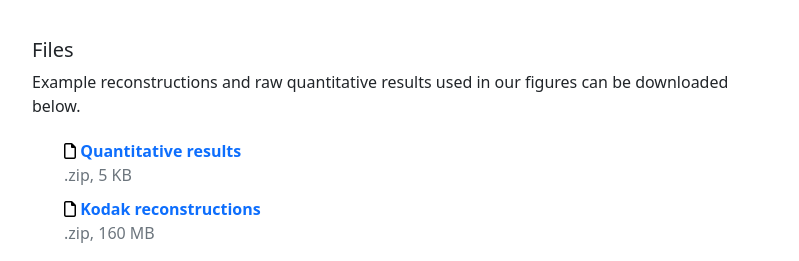
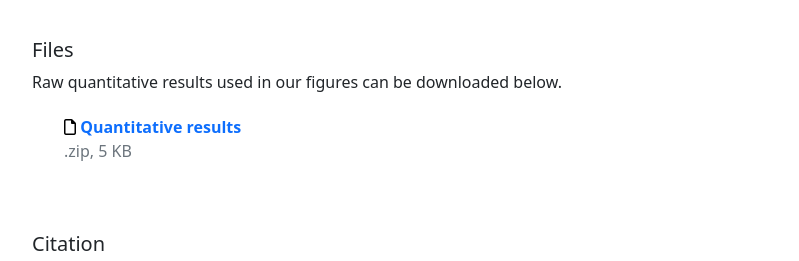
Before and after one commit to c3-neural-compression/c3-neural-compression.github.io, a plain HTML site: page index.html in a window 1280 px wide. Shown: the part 3754-4015 px from the top of the page, without its empty margins (240-1039 px from the left). Drawn offline with nearby package versions, Linux system fonts and the light colour scheme.

Commit message:
Remove Kodak reconstructions for now

```diff
--- a/index.html
+++ b/index.html
@@ -199,15 +199,11 @@
         <div class="col-8 mx-auto">
           <div class="col">
             <h5 id="files">Files</h5>
-            <p class="text-justify">Example reconstructions and raw quantitative results used in our figures can be downloaded below.</p>
+            <p class="text-justify">Raw quantitative results used in our figures can be downloaded below.</p>
             <ul>
               <li>
                 <a href="files/raw_numbers.zip"><i class="fa-regular fa-file"></i> <b>Quantitative results</b></a><br>
                 <span class="text-secondary">.zip, 5 KB</span>
-              </li>
-              <li>
-                <a href=""><i class="fa-regular fa-file"></i> <b>Kodak reconstructions</b></a><br>
-                <span class="text-secondary">.zip, 160 MB</span>
               </li>
             </ul>
           </div>
```
